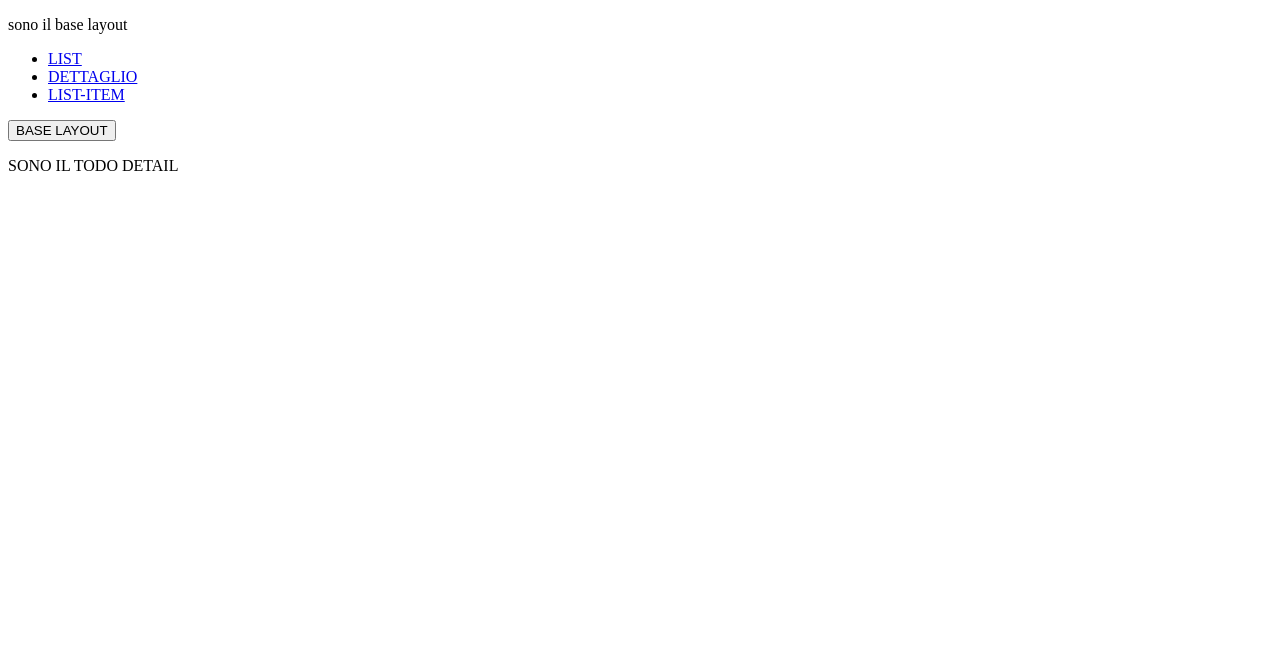
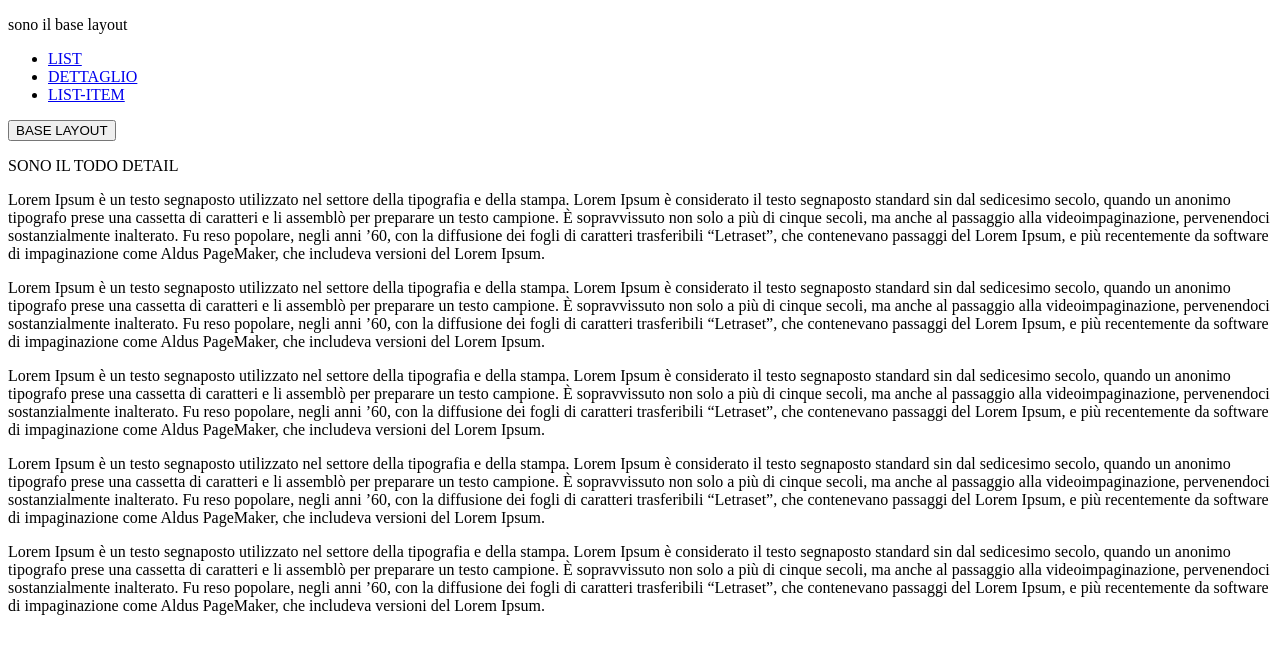
Before and after one commit to cicababba/codemotion-todo, an Angular app: page /todos/detail in a window 1280 px wide. Shown: the top 654 px of the page. Built offline with nearby package versions, Linux system fonts and the light colour scheme.

Commit message:
aggiunto testo in detail component

```diff
--- a/src/app/modules/todo/components/todo-detail/todo-detail.component.html
+++ b/src/app/modules/todo/components/todo-detail/todo-detail.component.html
@@ -1 +1,55 @@
 <p>SONO IL TODO DETAIL</p>
+<p>Lorem Ipsum è un testo segnaposto utilizzato nel settore della tipografia e della stampa. Lorem Ipsum è considerato
+    il
+    testo segnaposto standard sin dal sedicesimo secolo, quando un anonimo tipografo prese una cassetta di caratteri e
+    li
+    assemblò per preparare un testo campione. È sopravvissuto non solo a più di cinque secoli, ma anche al passaggio
+    alla
+    videoimpaginazione, pervenendoci sostanzialmente inalterato. Fu reso popolare, negli anni ’60, con la diffusione dei
+    fogli di caratteri trasferibili “Letraset”, che contenevano passaggi del Lorem Ipsum, e più recentemente da software
+    di
+    impaginazione come Aldus PageMaker, che includeva versioni del Lorem Ipsum.</p>
+
+<p>Lorem Ipsum è un testo segnaposto utilizzato nel settore della tipografia e della stampa. Lorem Ipsum è considerato
+    il
+    testo segnaposto standard sin dal sedicesimo secolo, quando un anonimo tipografo prese una cassetta di caratteri e
+    li
+    assemblò per preparare un testo campione. È sopravvissuto non solo a più di cinque secoli, ma anche al passaggio
+    alla
+    videoimpaginazione, pervenendoci sostanzialmente inalterato. Fu reso popolare, negli anni ’60, con la diffusione dei
+    fogli di caratteri trasferibili “Letraset”, che contenevano passaggi del Lorem Ipsum, e più recentemente da software
+    di
+    impaginazione come Aldus PageMaker, che includeva versioni del Lorem Ipsum.</p>
+
+<p>Lorem Ipsum è un testo segnaposto utilizzato nel settore della tipografia e della stampa. Lorem Ipsum è considerato
+    il
+    testo segnaposto standard sin dal sedicesimo secolo, quando un anonimo tipografo prese una cassetta di caratteri e
+    li
+    assemblò per preparare un testo campione. È sopravvissuto non solo a più di cinque secoli, ma anche al passaggio
+    alla
+    videoimpaginazione, pervenendoci sostanzialmente inalterato. Fu reso popolare, negli anni ’60, con la diffusione dei
+    fogli di caratteri trasferibili “Letraset”, che contenevano passaggi del Lorem Ipsum, e più recentemente da software
+    di
+    impaginazione come Aldus PageMaker, che includeva versioni del Lorem Ipsum.</p>
+
+<p>Lorem Ipsum è un testo segnaposto utilizzato nel settore della tipografia e della stampa. Lorem Ipsum è considerato
+    il
+    testo segnaposto standard sin dal sedicesimo secolo, quando un anonimo tipografo prese una cassetta di caratteri e
+    li
+    assemblò per preparare un testo campione. È sopravvissuto non solo a più di cinque secoli, ma anche al passaggio
+    alla
+    videoimpaginazione, pervenendoci sostanzialmente inalterato. Fu reso popolare, negli anni ’60, con la diffusione dei
+    fogli di caratteri trasferibili “Letraset”, che contenevano passaggi del Lorem Ipsum, e più recentemente da software
+    di
+    impaginazione come Aldus PageMaker, che includeva versioni del Lorem Ipsum.</p>
+
+<p>Lorem Ipsum è un testo segnaposto utilizzato nel settore della tipografia e della stampa. Lorem Ipsum è considerato
+    il
+    testo segnaposto standard sin dal sedicesimo secolo, quando un anonimo tipografo prese una cassetta di caratteri e
+    li
+    assemblò per preparare un testo campione. È sopravvissuto non solo a più di cinque secoli, ma anche al passaggio
+    alla
+    videoimpaginazione, pervenendoci sostanzialmente inalterato. Fu reso popolare, negli anni ’60, con la diffusione dei
+    fogli di caratteri trasferibili “Letraset”, che contenevano passaggi del Lorem Ipsum, e più recentemente da software
+    di
+    impaginazione come Aldus PageMaker, che includeva versioni del Lorem Ipsum.</p>
```
